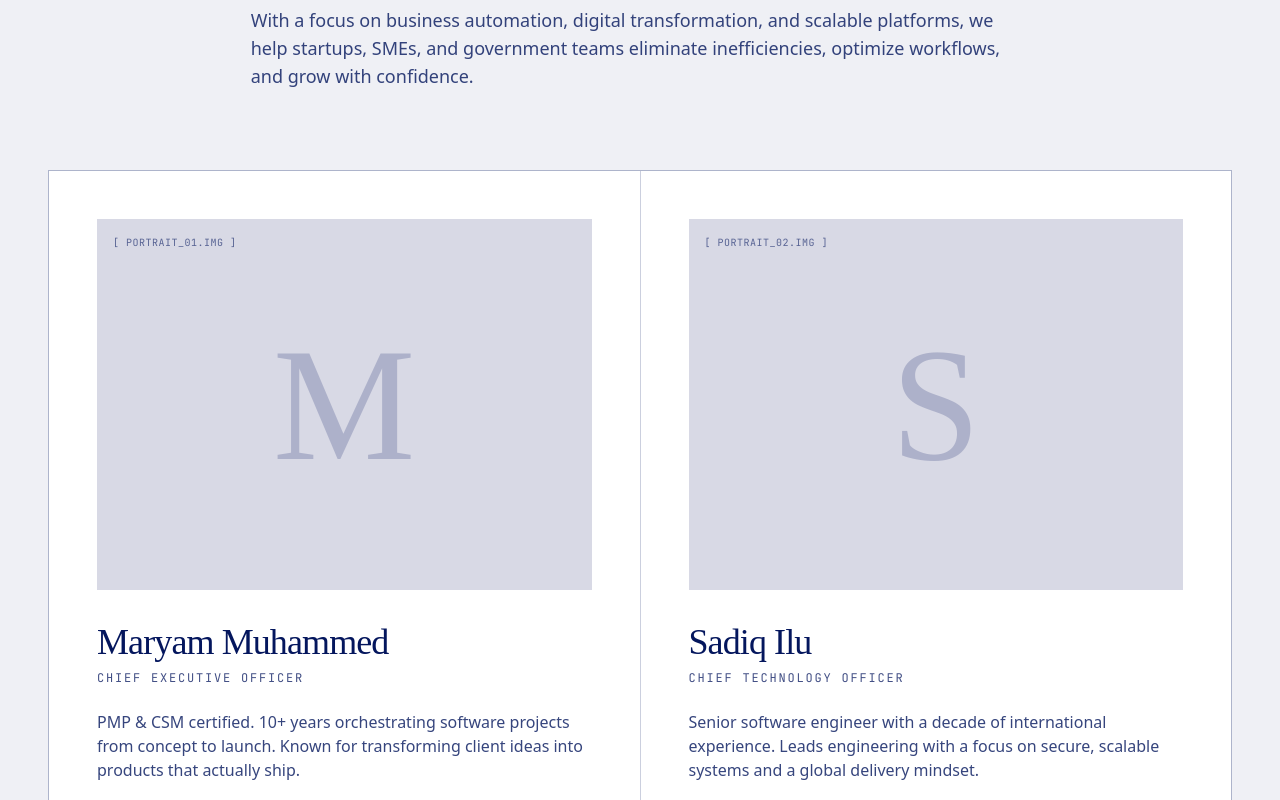
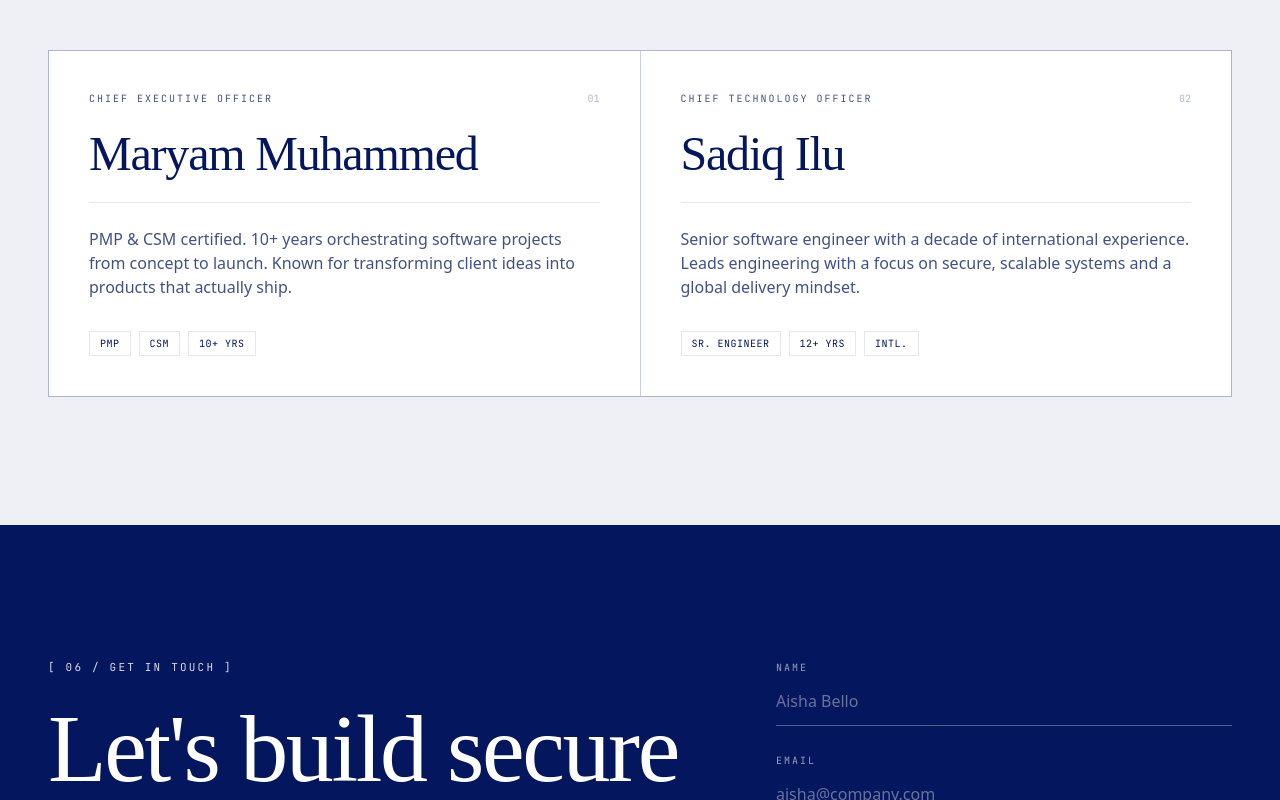
Before and after one commit to theahmadm3/contrack-ih, a React (Vite) app: page / in a window 1280 px wide. Shown: the part 5040-5840 px from the top of the page. Built offline with nearby package versions, Linux system fonts and the light colour scheme.

Commit message:
refactor: adjust About section layout and improve typography

```diff
--- a/src/sections/About.jsx
+++ b/src/sections/About.jsx
@@ -4,6 +4,8 @@ export default function About() {
   return (
     <section id="about" className="py-20 lg:py-32 bg-navy-pale/40 relative overflow-hidden">
       <div className="max-w-[1400px] mx-auto px-6 lg:px-12 relative">
+
+        {/* Header — reduced headline size */}
         <div className="grid lg:grid-cols-12 gap-8 mb-16">
           <div className="lg:col-span-2">
             <span className="mono-font text-[11px] tracking-[0.2em] text-navy-mid uppercase">
@@ -11,12 +13,12 @@ export default function About() {
             </span>
           </div>
           <div className="lg:col-span-8">
-            <h2 className="display-font font-light text-5xl lg:text-7xl leading-[0.95] tracking-tight mb-10">
+            <h2 className="display-font font-light text-3xl lg:text-4xl leading-[1.15] tracking-tight mb-8">
               We don't just build software.
               <br />
               <span className="italic text-navy-mid">We build success stories.</span>
             </h2>
-            <p className="text-base lg:text-lg text-navy/80 leading-relaxed max-w-3xl">
+            <p className="text-base text-navy/80 leading-relaxed max-w-3xl">
               With a focus on business automation, digital transformation, and scalable platforms,
               we help startups, SMEs, and government teams eliminate inefficiencies, optimize
               workflows, and grow with confidence.
@@ -24,36 +26,42 @@ export default function About() {
           </div>
         </div>
 
-        <div className="grid lg:grid-cols-2 gap-px bg-navy/15 border border-navy/15 mt-20">
+        {/* Leadership cards — no picture block */}
+        <div className="grid lg:grid-cols-2 gap-px bg-navy/15 border border-navy/15 mt-16">
           {leaders.map((p, i) => (
             <div
               key={i}
-              className="bg-white p-8 lg:p-12 group hover:bg-navy hover:text-white transition-colors duration-500"
+              className="bg-white p-8 lg:p-10 group hover:bg-navy hover:text-white transition-colors duration-500 flex flex-col"
             >
-              <div className="aspect-[4/3] bg-navy-pale mb-8 flex items-center justify-center group-hover:bg-navy-mid transition-colors relative overflow-hidden">
-                <span className="display-font text-[10rem] font-light text-navy/20 group-hover:text-white/20 leading-none">
-                  {p.name.charAt(0)}
+              {/* Index + role on one line */}
+              <div className="flex items-center justify-between mb-6">
+                <span className="mono-font text-[10px] tracking-[0.2em] uppercase text-navy-mid group-hover:text-navy-pale">
+                  {p.role}
                 </span>
-                <div className="absolute top-4 left-4 mono-font text-[10px] tracking-wider text-navy/60 group-hover:text-white/60">
-                  [ PORTRAIT_0{i + 1}.IMG ]
-                </div>
+                <span className="mono-font text-[10px] text-navy/30 group-hover:text-white/30">
+                  0{i + 1}
+                </span>
               </div>
-              <div className="flex items-baseline justify-between mb-2">
-                <h3 className="display-font text-3xl lg:text-4xl font-normal tracking-tight">
-                  {p.name}
-                </h3>
-              </div>
-              <p className="mono-font text-xs tracking-[0.15em] uppercase text-navy-mid group-hover:text-navy-pale mb-6">
-                {p.role}
-              </p>
-              <p className="text-sm lg:text-base leading-relaxed text-navy/80 group-hover:text-white/80 mb-6">
+
+              {/* Name — large, takes visual weight of the removed photo */}
+              <h3 className="display-font text-4xl lg:text-5xl font-light tracking-tight leading-[1.05] mb-6">
+                {p.name}
+              </h3>
+
+              {/* Divider */}
+              <div className="h-px bg-navy/10 group-hover:bg-white/15 mb-6 transition-colors" />
+
+              {/* Bio */}
+              <p className="text-sm lg:text-base leading-relaxed text-navy/75 group-hover:text-white/80 mb-8 flex-1">
                 {p.bio}
               </p>
+
+              {/* Cred badges */}
               <div className="flex gap-2 flex-wrap">
                 {p.creds.map((c) => (
                   <span
                     key={c}
-                    className="mono-font text-[10px] tracking-wider uppercase border border-current/30 px-2.5 py-1"
+                    className="mono-font text-[10px] tracking-wider uppercase border border-current/25 px-2.5 py-1"
                   >
                     {c}
                   </span>
```
